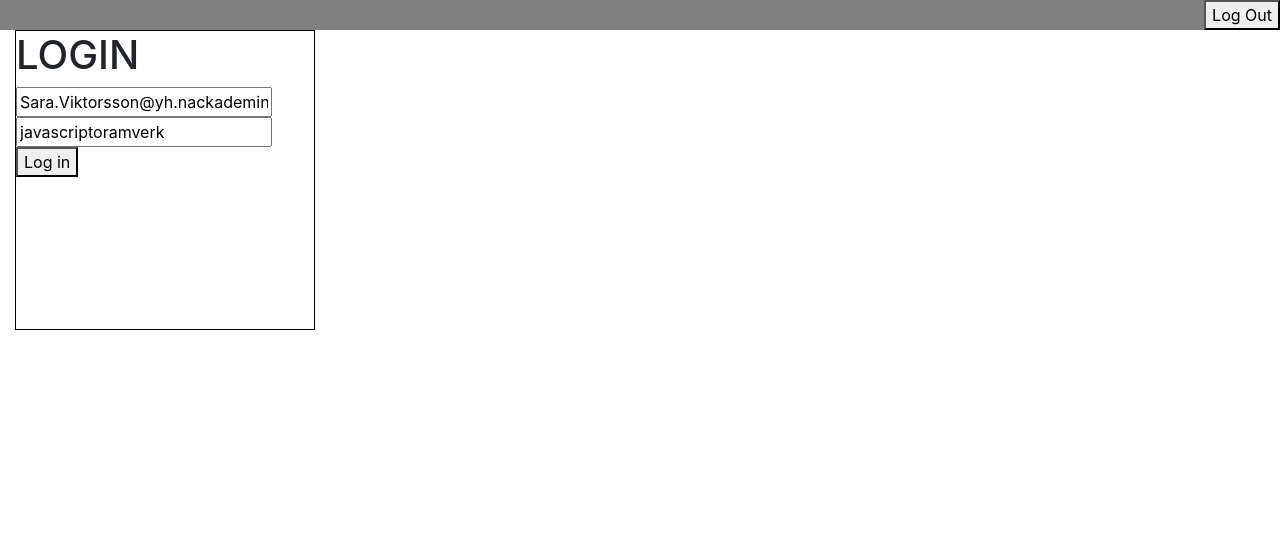
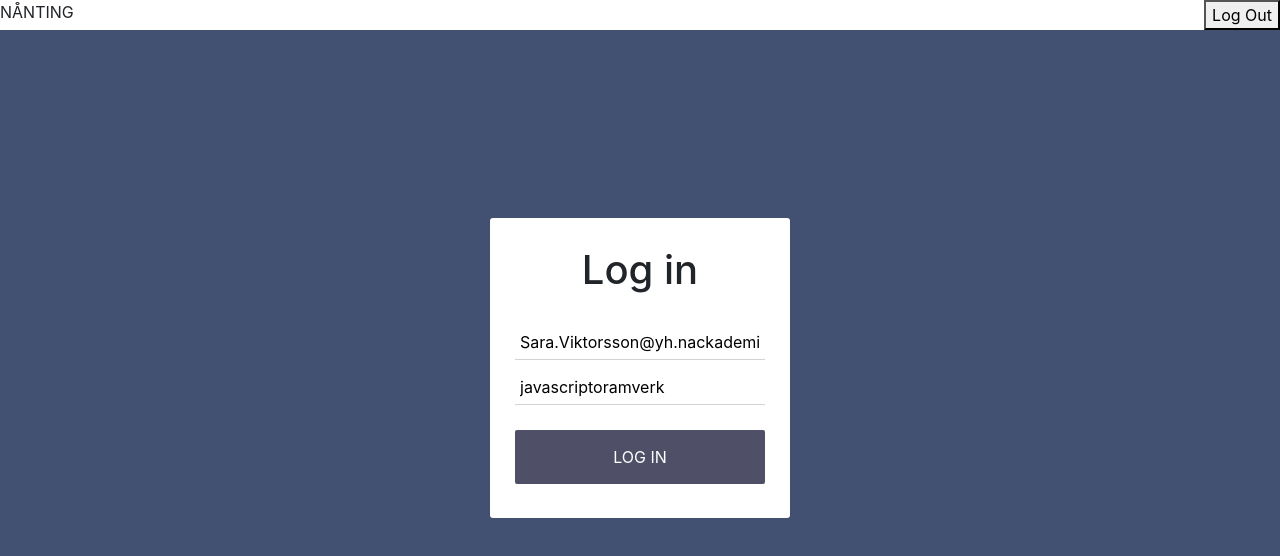
Before and after one commit to saraavvi/react-customer-crud, a React (Create React App) app: page / in a window 1280 px wide. Shown: the top 556 px of the page. Built offline with nearby package versions, Linux system fonts and the light colour scheme.

Commit message:
done: some of the layout for login page

```diff
--- a/src/App.js
+++ b/src/App.js
@@ -2,7 +2,7 @@ import React, { useState } from "react";
 import { Switch, Route } from "react-router-dom";
 import LoginPage from "./Pages/LoginPage";
 import CustomerListPage from "./Pages/CustomerListPage";
-import Navigation from "./Components/Navigation";
+// import Navigation from "./Components/Navigation";
 import CustomerCreatePage from "./Pages/CustomerCreatePage";
 import { CustomerListContext } from "./contexts/CustomerListContext";
 import CustomerDetailPage from "./Pages/CustomerDetailPage";
@@ -13,7 +13,6 @@ function App() {
   const [customerList, setCustomerList] = useState([]);
   const [formData, setFormData] = useState({});
   const [adminData, setAdminData] = useState(null);
-  // const [isLoggedIn, setIsLoggedIn] = useState(false);
   return (
     <CustomerListContext.Provider
       value={{
@@ -31,7 +30,7 @@ function App() {
         </div>
         <div className="row">
           {/* <Navigation className="col-4 " /> */}
-          <div className="col-8">
+          <div className="col-12">
             <Switch>
               <Route path="/home/create">
                 <CustomerCreatePage />
--- a/src/Components/Header.jsx
+++ b/src/Components/Header.jsx
@@ -1,11 +1,11 @@
 import React, { useContext } from "react";
 import styled from "styled-components";
 import { CustomerListContext } from "../contexts/CustomerListContext";
-import { history, useHistory } from "react-router-dom";
+import { useHistory } from "react-router-dom";
 
 const StyledHeading = styled.div`
   width: 100%;
-  background-color: grey;
+  background-color: white;
   display: flex;
   justify-content: space-between;
 `;
@@ -14,25 +14,18 @@ export default function Header() {
   const history = useHistory();
   const { adminData, setAdminData } = useContext(CustomerListContext);
   console.log(adminData);
-  //   let admin = null;
-  //   if (localStorage.getItem("userData") !== null) {
-  //     admin = JSON.parse(localStorage.getItem("userData"));
-  //     console.log(admin);
-  //   }
+
   function logOut() {
-    console.log("logged out");
-    /*skickas tillbaka till log in sida
-    ta bort token från local storage
-    rensa adminData
-    */
     history.push("/");
     localStorage.removeItem("userToken");
     setAdminData(null);
   }
-
+  //ändra så att:
+  // vill kolla om det finns en GILTIG token och isåfall skriv ut adminuppgifter och logout button
   return (
     <StyledHeading>
       <div>
+        <div>NÅNTING</div>
         {adminData && (
           <p>
             {adminData.firstName} {adminData.lastName}, {adminData.email}
@@ -40,6 +33,7 @@ export default function Header() {
         )}
       </div>
       <div>
+        {/* {localStorage.getItem("userToken")} */}
         <button onClick={logOut}>Log Out</button>
       </div>
     </StyledHeading>
--- a/src/Components/InputField.jsx
+++ b/src/Components/InputField.jsx
@@ -8,7 +8,7 @@ export default function InputField({ name, label, type, value }) {
       <label>{label}</label>
       <input
         type={type || "text"}
-        value={value || ""}
+        value={value}
         name={name}
         onChange={(e) => {
           setFormData({ ...formData, [e.target.name]: e.target.value });
--- a/src/Pages/CustomerEditPage.jsx
+++ b/src/Pages/CustomerEditPage.jsx
@@ -1,4 +1,4 @@
-import React, { useContext, useEffect } from "react";
+import React, { useContext } from "react";
 import InputField from "../Components/InputField";
 import { CustomerListContext } from "../contexts/CustomerListContext";
 import { useHistory, Link } from "react-router-dom";
@@ -6,7 +6,7 @@ import { useHistory, Link } from "react-router-dom";
 export default function CustomerEditPage(props) {
   const history = useHistory();
   const { formData } = useContext(CustomerListContext);
-  //TODO: fixa så det går att mappa ut inpufields istället
+  //TODO: fixa så det går att mappa ut inpufields istället??
   const customerId = props.match.params.id;
   function handleOnSubmit(e) {
     e.preventDefault();
@@ -23,7 +23,7 @@ export default function CustomerEditPage(props) {
     })
       .then((response) => response.json())
       .then((data) => {
-        history.push("/home");
+        history.push(`/home/${customerId}`);
       });
   }
   console.log(history);
@@ -32,7 +32,6 @@ export default function CustomerEditPage(props) {
       <h2>Edit Customer</h2>
       {formData && (
         <>
-          {/* {console.log(customerDetails.name)} */}
           <form onSubmit={handleOnSubmit}>
             <InputField
               value={formData.name}
--- a/src/Pages/CustomerListPage.jsx
+++ b/src/Pages/CustomerListPage.jsx
@@ -43,7 +43,6 @@ export default function CustomerListPage() {
           {customerList && (
             <tbody>
               {customerList.map((item) => {
-                // const data = { id: item.id, name: item.name, email: item.email };
                 return <CustomerListItem key={item.id} item={item} />;
               })}
             </tbody>
--- a/src/Pages/LoginPage.jsx
+++ b/src/Pages/LoginPage.jsx
@@ -2,19 +2,49 @@ import React, { useState, useContext } from "react";
 import { useHistory } from "react-router-dom";
 import styled from "styled-components";
 import { CustomerListContext } from "../contexts/CustomerListContext";
-
-const StyledForm = styled.div`
-  border: 1px solid black;
+const StyledContainer = styled.div`
+  height: 100%;
+  display: flex;
+  justify-content: center;
+  align-items: center;
+  margin-top: 10%;
+`;
+const StyledBox = styled.div`
+  background-color: white;
+  border-radius: 3px;
   width: 300px;
   height: 300px;
+  display: flex;
+  flex-direction: column;
+  justify-content: space-around;
+  padding: 20px;
+  text-align: center;
+`;
+const StyledForm = styled.form`
+  display: flex;
+  flex-direction: column;
 `;
 
 const StyledButton = styled.button`
   display: block;
+  font-size: 1rem;
+  margin: 20px 5px 5px 5px;
+  background-color: #4f4f68;
+  border: none;
+  border-radius: 2px;
+  padding: 15px;
+  color: white;
+`;
+
+const StyledField = styled.input`
+  padding: 5px;
+  margin: 5px;
+  border: none;
+  border-bottom: 1px solid lightgrey;
 `;
 
 export default function LoginPage() {
-  const { adminData, setAdminData } = useContext(CustomerListContext);
+  const { setAdminData } = useContext(CustomerListContext);
   const history = useHistory();
   console.log(history);
   const [loginData, setLoginData] = useState({
@@ -45,7 +75,6 @@ export default function LoginPage() {
     })
       .then((response) => response.json())
       .then((data) => {
-        console.log(data.token);
         localStorage.setItem("userToken", data.token);
         getUser();
         history.push("/home");
@@ -62,36 +91,31 @@ export default function LoginPage() {
       .then((response) => response.json())
       .then((data) => {
         setAdminData(data);
-        // setIsLoggedIn(true)
-        const admin = JSON.stringify(data);
-        localStorage.setItem("userData", admin);
       });
   }
   return (
-    <div>
-      <StyledForm>
-        <h1>LOGIN</h1>
+    <StyledContainer>
+      <StyledBox>
+        <h1>Log in</h1>
 
-        <form onSubmit={handleOnSubmit}>
-          {/* <label>Email</label> */}
-
-          <input
+        <StyledForm onSubmit={handleOnSubmit}>
+          <StyledField
             value={loginData.email}
             onChange={handleOnChange}
             name="email"
-            placeholder="email"
-          ></input>
+            placeholder="Email address"
+          ></StyledField>
 
-          <input
+          <StyledField
             value={loginData.password}
             onChange={handleOnChange}
             name="password"
-            placeholder="password"
-          ></input>
+            placeholder="Password"
+          ></StyledField>
 
-          <StyledButton type="submit">Log in</StyledButton>
-        </form>
-      </StyledForm>
-    </div>
+          <StyledButton type="submit">LOG IN</StyledButton>
+        </StyledForm>
+      </StyledBox>
+    </StyledContainer>
   );
 }
--- a/src/index.css
+++ b/src/index.css
@@ -1,13 +1,18 @@
-body {
+html {
+  height: 100vh;
+}
+html body {
+  background-color: #425072;
+  height: 100vh;
   margin: 0;
-  font-family: -apple-system, BlinkMacSystemFont, 'Segoe UI', 'Roboto', 'Oxygen',
-    'Ubuntu', 'Cantarell', 'Fira Sans', 'Droid Sans', 'Helvetica Neue',
+  font-family: -apple-system, BlinkMacSystemFont, "Segoe UI", "Roboto", "Oxygen",
+    "Ubuntu", "Cantarell", "Fira Sans", "Droid Sans", "Helvetica Neue",
     sans-serif;
   -webkit-font-smoothing: antialiased;
   -moz-osx-font-smoothing: grayscale;
 }
 
 code {
-  font-family: source-code-pro, Menlo, Monaco, Consolas, 'Courier New',
+  font-family: source-code-pro, Menlo, Monaco, Consolas, "Courier New",
     monospace;
 }
```
Also changed, not shown: 1 other file (tests, documents, lock files or other folders).
